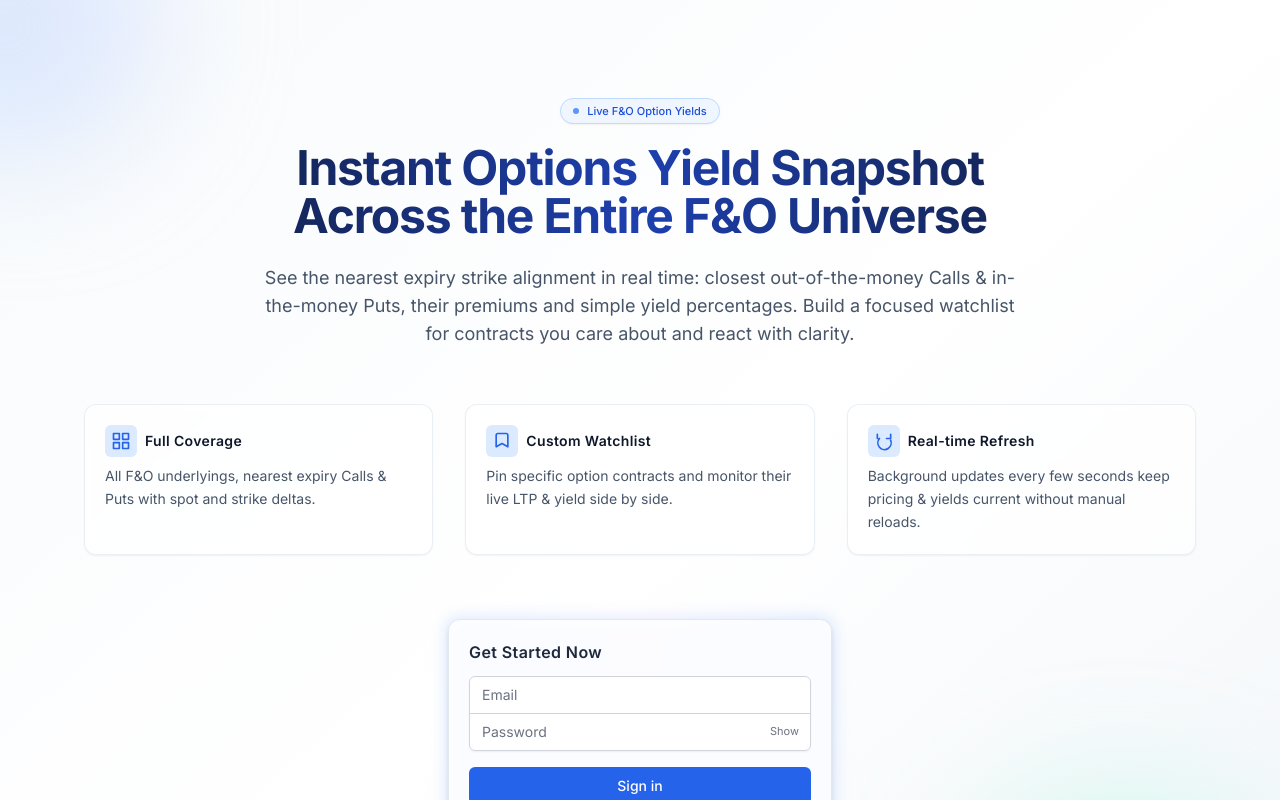
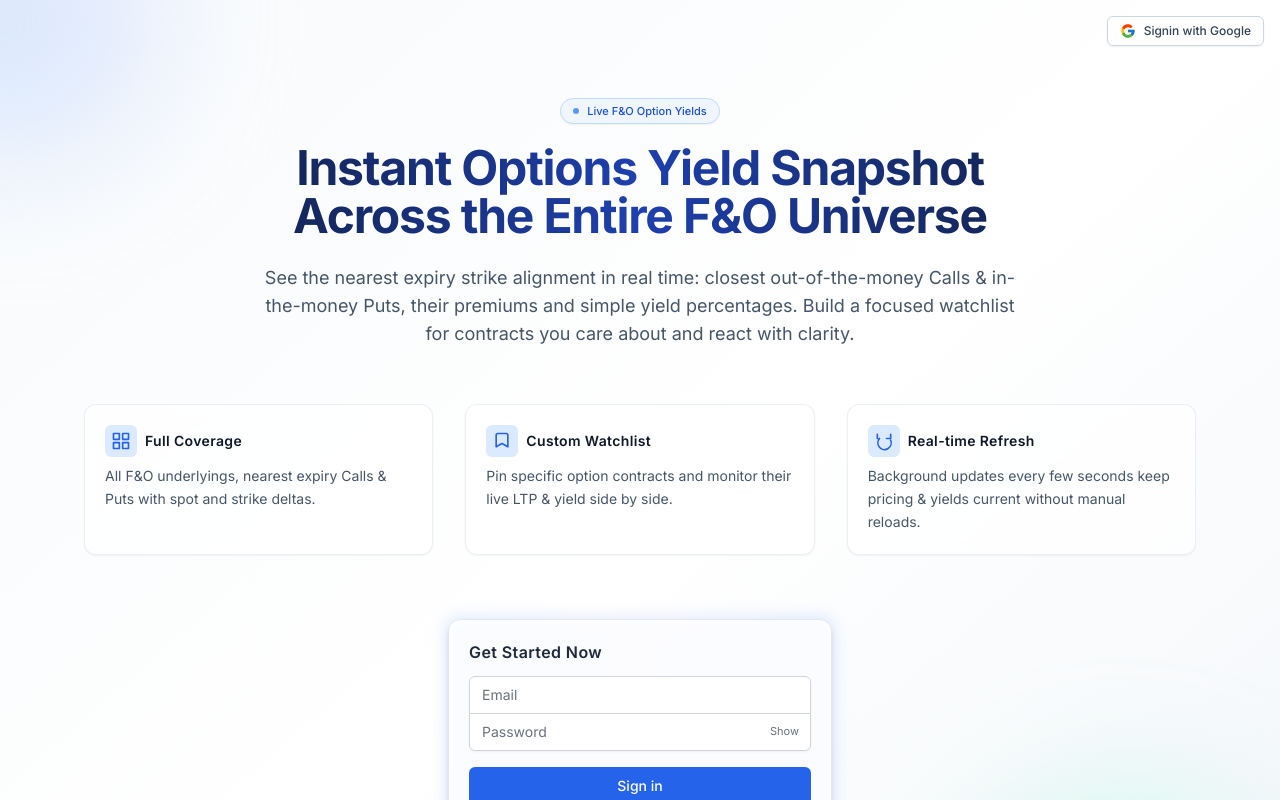
Before and after one commit to utkaxxh/options-dekho, a Next.js app: page / in a window 1280 px wide. Shown: the top 800 px of the page. Built offline with nearby package versions, Linux system fonts and the light colour scheme; no server answers.

Commit message:
feat(landing): add top-right Google sign-in button

```diff
--- a/src/app/page.tsx
+++ b/src/app/page.tsx
@@ -11,6 +11,7 @@ export default function Home() {
   const [loading, setLoading] = useState(true)
   const [mounted, setMounted] = useState(false)
   const [cardVisible, setCardVisible] = useState(false)
+  const [oauthLoading, setOauthLoading] = useState(false)
 
   useEffect(() => {
     setMounted(true)
@@ -54,6 +55,24 @@ export default function Home() {
     )
   }
 
+  const handleTopGoogle = async () => {
+    try {
+      setOauthLoading(true)
+      const supabase = createClient()
+      const redirectTo = typeof window !== 'undefined' ? window.location.origin : undefined
+      await supabase.auth.signInWithOAuth({
+        provider: 'google',
+        options: {
+          redirectTo,
+          queryParams: { access_type: 'offline', prompt: 'consent' },
+        }
+      })
+      // Redirect handled by Supabase
+    } catch (e) {
+      setOauthLoading(false)
+    }
+  }
+
   if (user) {
     return (
       <main className="min-h-screen bg-gray-50">
@@ -64,6 +83,17 @@ export default function Home() {
 
   return (
     <main className="relative min-h-screen bg-gradient-to-br from-slate-50 via-white to-slate-100 overflow-hidden">
+      {/* Top-right Google sign-in button */}
+      <div className="absolute top-4 right-4 z-20">
+        <button
+          onClick={handleTopGoogle}
+          disabled={oauthLoading}
+          className="inline-flex items-center gap-2 rounded-md border border-slate-300 bg-white/80 backdrop-blur px-3 py-1.5 text-xs font-medium text-slate-700 shadow-sm hover:bg-white disabled:opacity-50 transition"
+        >
+          <svg xmlns="http://www.w3.org/2000/svg" viewBox="0 0 48 48" className="h-4 w-4" aria-hidden="true"><path fill="#FFC107" d="M43.611,20.083H42V20H24v8h11.303c-1.649,4.657-6.08,8-11.303,8c-6.627,0-12-5.373-12-12 s5.373-12,12-12c3.059,0,5.842,1.154,7.961,3.039l5.657-5.657 C33.045,6.053,28.779,4,24,4C12.955,4,4,12.955,4,24 s8.955,20,20,20s20-8.955,20-20C44,22.659,43.862,21.35,43.611,20.083z"/><path fill="#FF3D00" d="M6.306,14.691l6.571,4.819C14.655,16.108,19.013,13,24,13c3.059,0,5.842,1.154,7.961,3.039l5.657-5.657 C33.045,6.053,28.779,4,24,4C16.318,4,9.656,8.337,6.306,14.691z"/><path fill="#4CAF50" d="M24,44c4.697,0,8.966-1.802,12.23-4.746l-5.654-5.652C28.437,35.091,26.308,36,24,36 c-5.202,0-9.626-3.329-11.282-7.969l-6.522,5.025C9.505,39.556,16.227,44,24,44z"/><path fill="#1976D2" d="M43.611,20.083H42V20H24v8h11.303c-0.793,2.237-2.23,4.129-4.084,5.602c0.001-0.001,0.002-0.001,0.003-0.002 l6.558,5.104C36.647,39.205,44,34,44,24C44,22.659,43.862,21.35,43.611,20.083z"/></svg>
+          <span>{oauthLoading ? 'Redirecting…' : 'Signin with Google'}</span>
+        </button>
+      </div>
       {/* decorative gradient blobs */}
       <div className="pointer-events-none absolute -top-32 -left-32 h-72 w-72 bg-gradient-to-tr from-blue-200/60 to-indigo-200/40 rounded-full blur-3xl" />
       <div className="pointer-events-none absolute bottom-0 right-0 h-80 w-80 bg-gradient-to-tr from-emerald-200/50 to-teal-200/40 rounded-full blur-3xl" />
```
